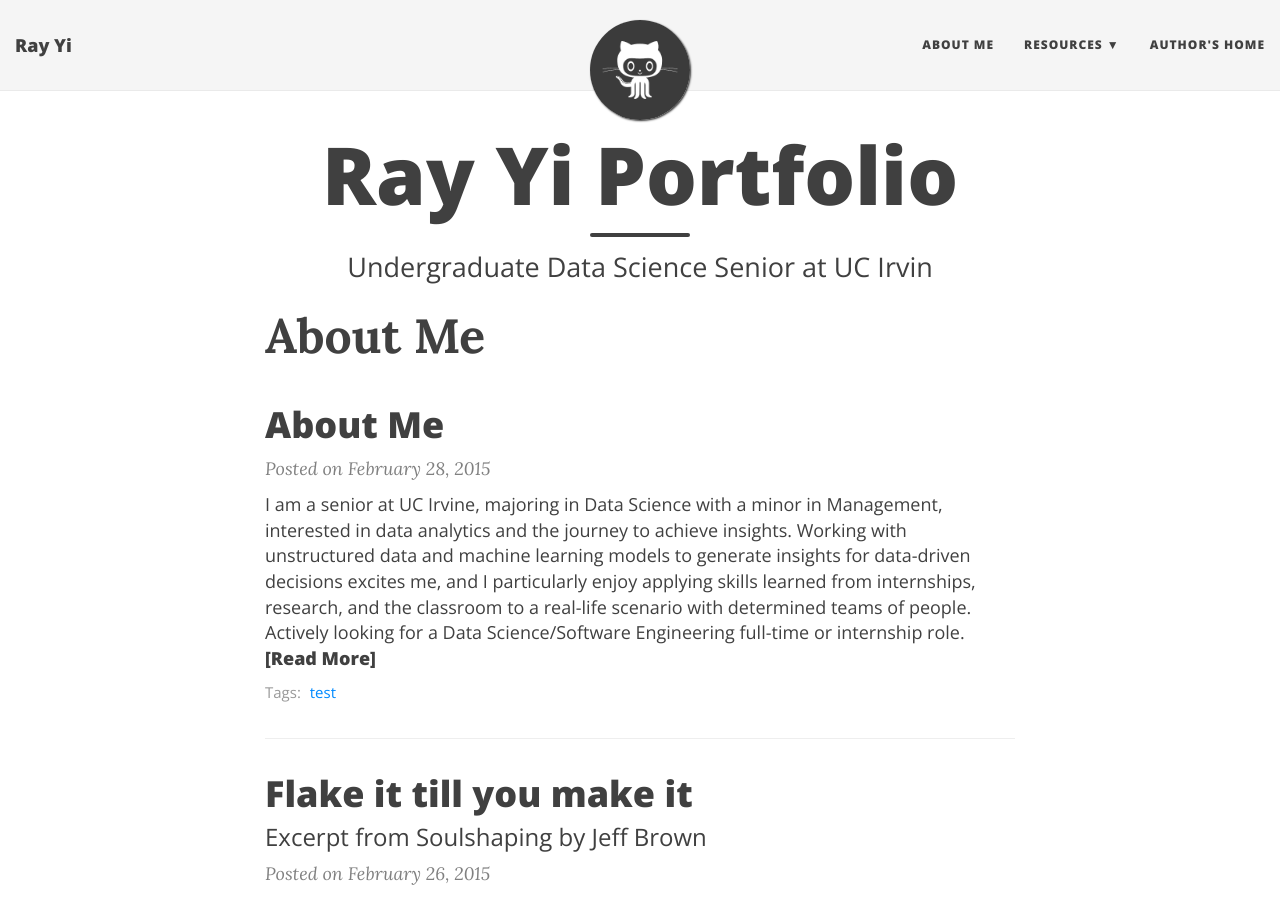
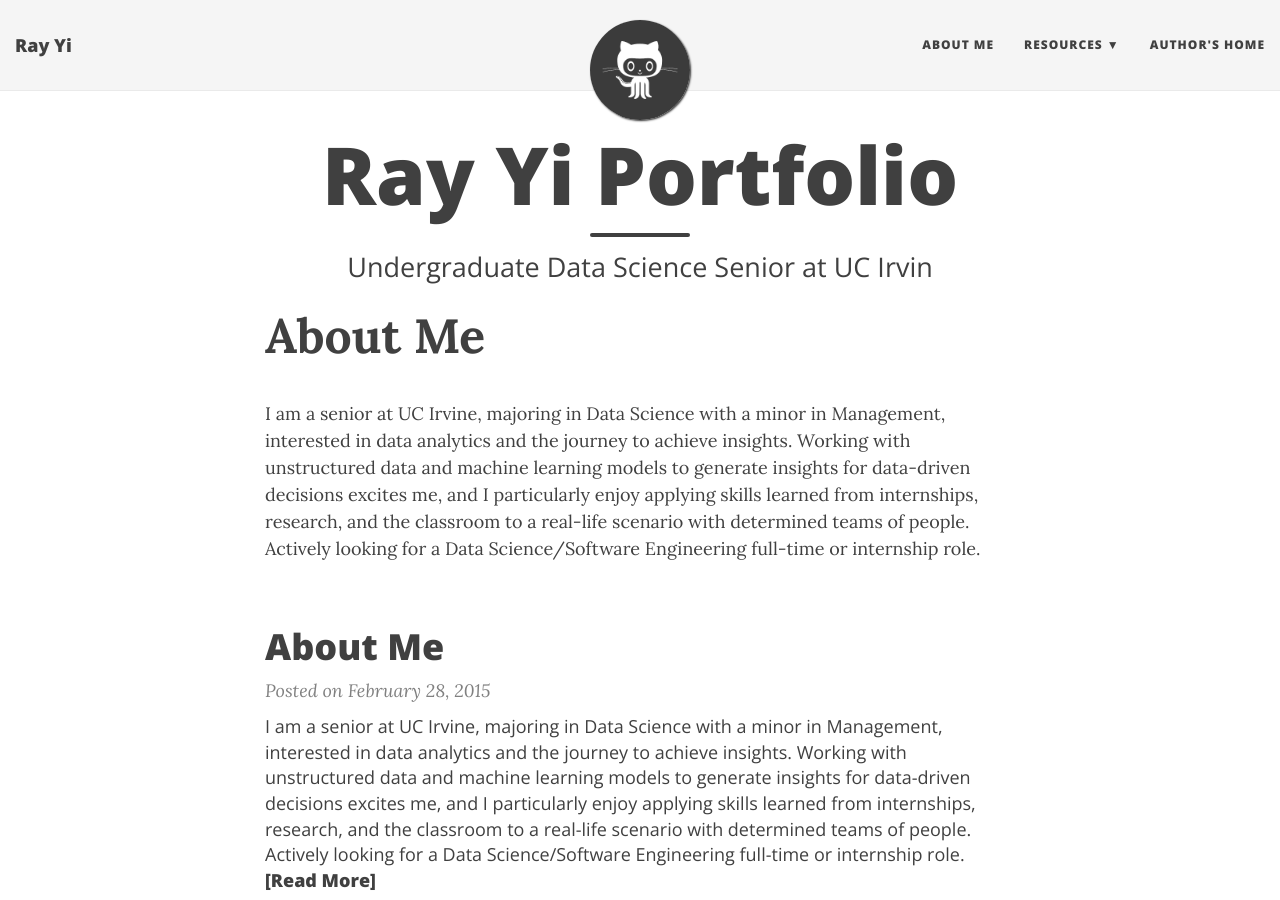
Before and after one commit to soyrayo/soyrayo_ver_1, a Jekyll site: the page built from index.html, in a window 1280 px wide and 900 px high. Built offline with Jekyll 4.4.1, drawn with Linux system fonts in a browser that asks for light colours; nearby versions of some CDN libraries; the list of posts is cut into pages by our own code.

Commit message:
Update index.html

```diff
--- a/index.html
+++ b/index.html
@@ -6,7 +6,9 @@
 
 ##
 ---
-<b><font size="15">About Me</font></b>
+<b><font size="13">About Me</font></b>
+<p>I am a senior at UC Irvine, majoring in Data Science with a minor in Management, interested in data analytics and the journey to achieve insights. Working with unstructured data and machine learning models to generate insights for data-driven decisions excites me, and I particularly enjoy applying skills learned from internships, research, and the classroom to a real-life scenario with determined teams of people.
+  Actively looking for a Data Science/Software Engineering full-time or internship role. </p>
 
 <div class="posts-list">
   {% for post in paginator.posts %}
```
